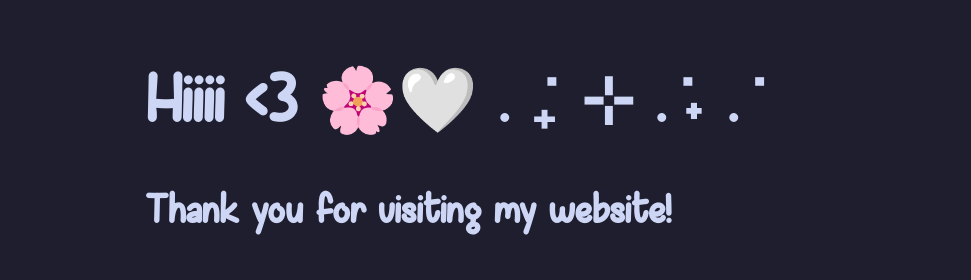
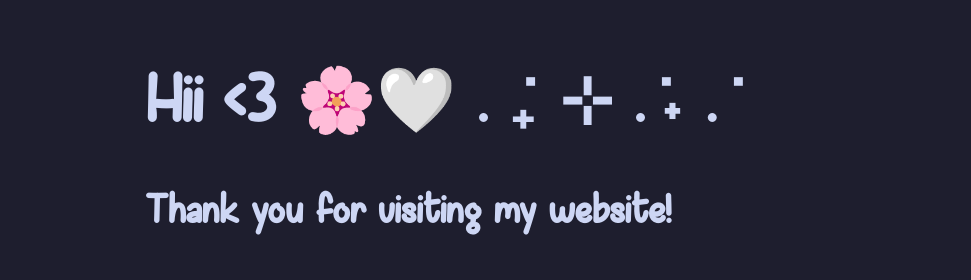
Before and after one commit to moonlitautumn/nekoweb, a plain HTML site: page index.html in a window 1280 px wide. Shown: the top 280 px of the page, 52-1023 px from the left. Drawn offline with Linux system fonts and the light colour scheme; no server answers.

Commit message:
pls workkkkk

```diff
--- a/index.html
+++ b/index.html
@@ -13,7 +13,7 @@
 		<script src="scripts/oneko.js"></script>
 		<main>
 			<h1>
-				Hiiii &lt;3 🌸🤍  . ݁₊ ⊹ . ݁˖ . ݁
+				Hii &lt;3 🌸🤍  . ݁₊ ⊹ . ݁˖ . ݁
 			</h1>
 			<h2>
 				Thank you for visiting my website!
```
